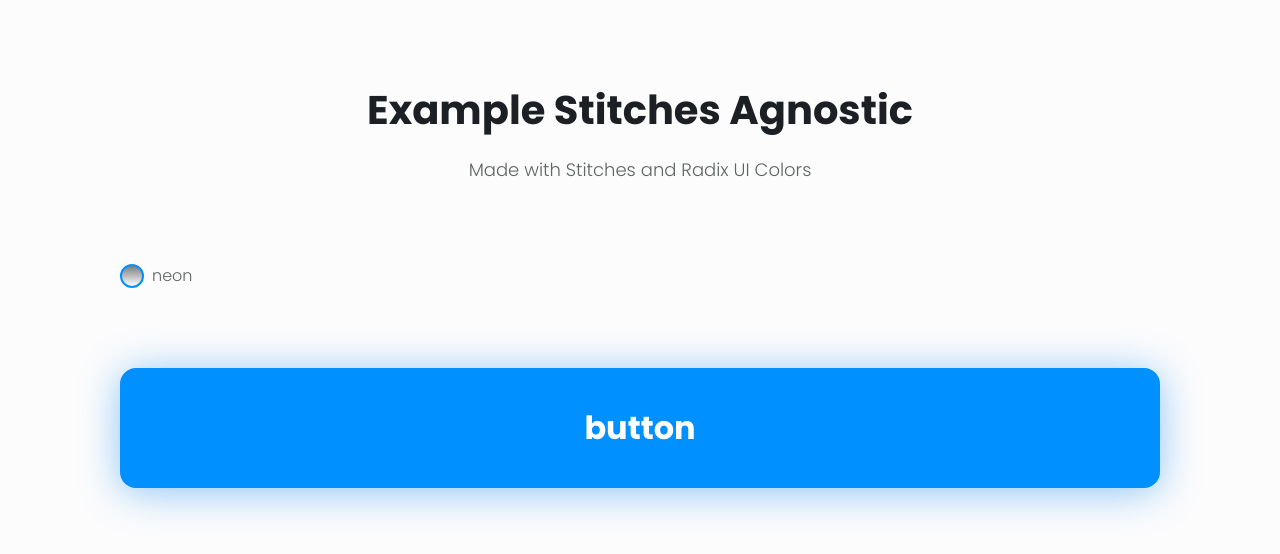
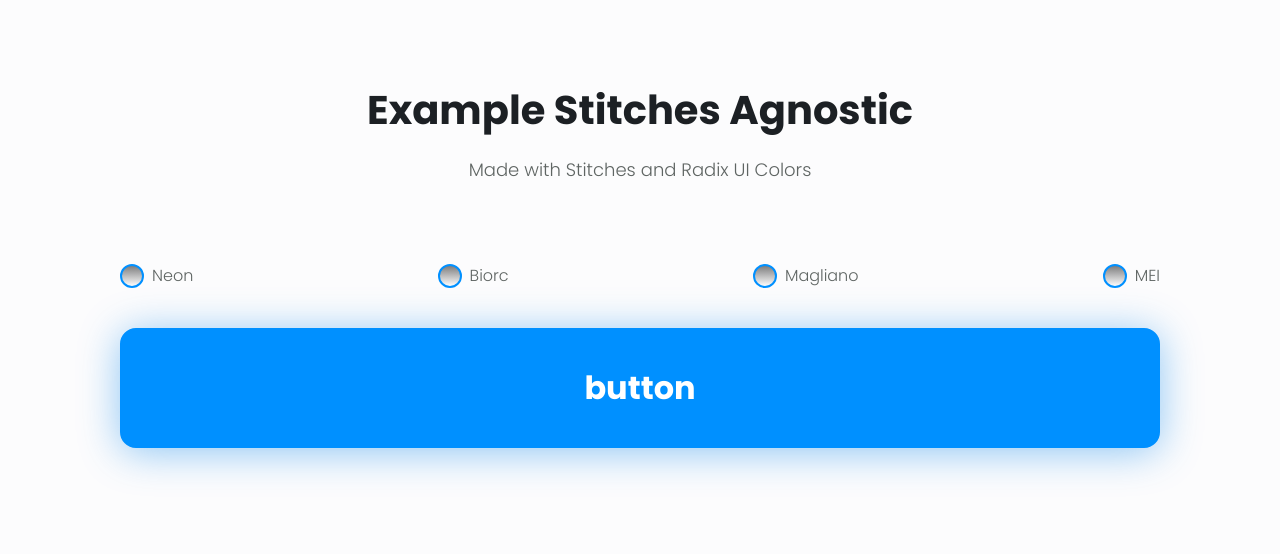
Before and after one commit to diegosilvatech/example--stitches-agnostic, a Next.js app: page / in a window 1280 px wide. Shown: the top 554 px of the page. Built offline with nearby package versions, Linux system fonts and the light colour scheme.

Commit message:
update project layout

```diff
--- a/src/components/Button/styles.ts
+++ b/src/components/Button/styles.ts
@@ -1,7 +1,7 @@
 import { css } from 'styles/stitches.config';
 
 export const button = css({
-  marginTop: '$10',
+  marginTop: '$5',
   color: '$white',
   backgroundColor: '$primary',
   border: '2px solid $primary',
--- a/src/components/Radio/index.tsx
+++ b/src/components/Radio/index.tsx
@@ -1,4 +1,5 @@
 import { InputHTMLAttributes } from 'react';
+
 import * as s from './styles';
 
 type RadioValue = string | ReadonlyArray<string> | number;
@@ -10,10 +11,16 @@ type RadioProps = {
   onCheck?: (value?: RadioValue) => void;
 } & InputHTMLAttributes<HTMLInputElement>;
 
-const Radio = ({ label, id, value, onCheck }: RadioProps) => {
+const Radio = ({ id, value, label, onCheck, ...rest }: RadioProps) => {
   return (
     <div className={s.inputWrapper()}>
-      <input className={s.input()} type="radio" id={id} value={value} />
+      <input
+        className={s.input()}
+        type="radio"
+        id={id}
+        value={value}
+        {...rest}
+      />
       <label className={s.label()} htmlFor={id}>
         {label}
       </label>
--- a/src/components/Radio/styles.ts
+++ b/src/components/Radio/styles.ts
@@ -1,9 +1,12 @@
 import { css } from 'styles/stitches.config';
 
 export const inputWrapper = css({
-  marginTop: '$10',
   display: 'flex',
-  alignItems: 'center'
+  alignItems: 'center',
+
+  '& + div': {
+    marginLeft: '$0'
+  }
 });
 
 export const label = css({
--- a/src/templates/Home/index.tsx
+++ b/src/templates/Home/index.tsx
@@ -1,6 +1,8 @@
 import { useTheme } from 'next-themes';
 
 import { Container, Button, Radio } from 'components';
+
+import { applicationThemes } from './themes';
 
 import * as s from './styles';
 
@@ -16,8 +18,16 @@ const HomeTemplate = () => {
         <h3 className={s.title()}>Example Stitches Agnostic</h3>
         <p className={s.subtitle()}>Made with Stitches and Radix UI Colors</p>
 
-        <div>
-          <Radio label="neon" name="neon" id="neon" value="neon" />
+        <div className={s.inputsWrapper()}>
+          {applicationThemes.map((theme) => (
+            <Radio
+              key={theme.value}
+              name="theme"
+              id={theme.value}
+              value={theme.value}
+              label={theme.label}
+            />
+          ))}
         </div>
         <Button onClick={toggleTheme} />
       </main>
--- a/src/templates/Home/styles.ts
+++ b/src/templates/Home/styles.ts
@@ -3,6 +3,12 @@ import { css } from 'styles/stitches.config';
 export const main = css({
   height: '100vh',
   position: 'relative'
+});
+
+export const inputsWrapper = css({
+  marginTop: '$10',
+  display: 'flex',
+  justifyContent: 'space-between'
 });
 
 export const title = css({
--- /dev/null
+++ b/src/templates/Home/themes.ts
@@ -0,0 +1,18 @@
+export const applicationThemes = [
+  {
+    value: 'neon',
+    label: 'Neon'
+  },
+  {
+    value: 'biorc',
+    label: 'Biorc'
+  },
+  {
+    value: 'magliano',
+    label: 'Magliano'
+  },
+  {
+    value: 'meiFacil',
+    label: 'MEI'
+  }
+];
```
